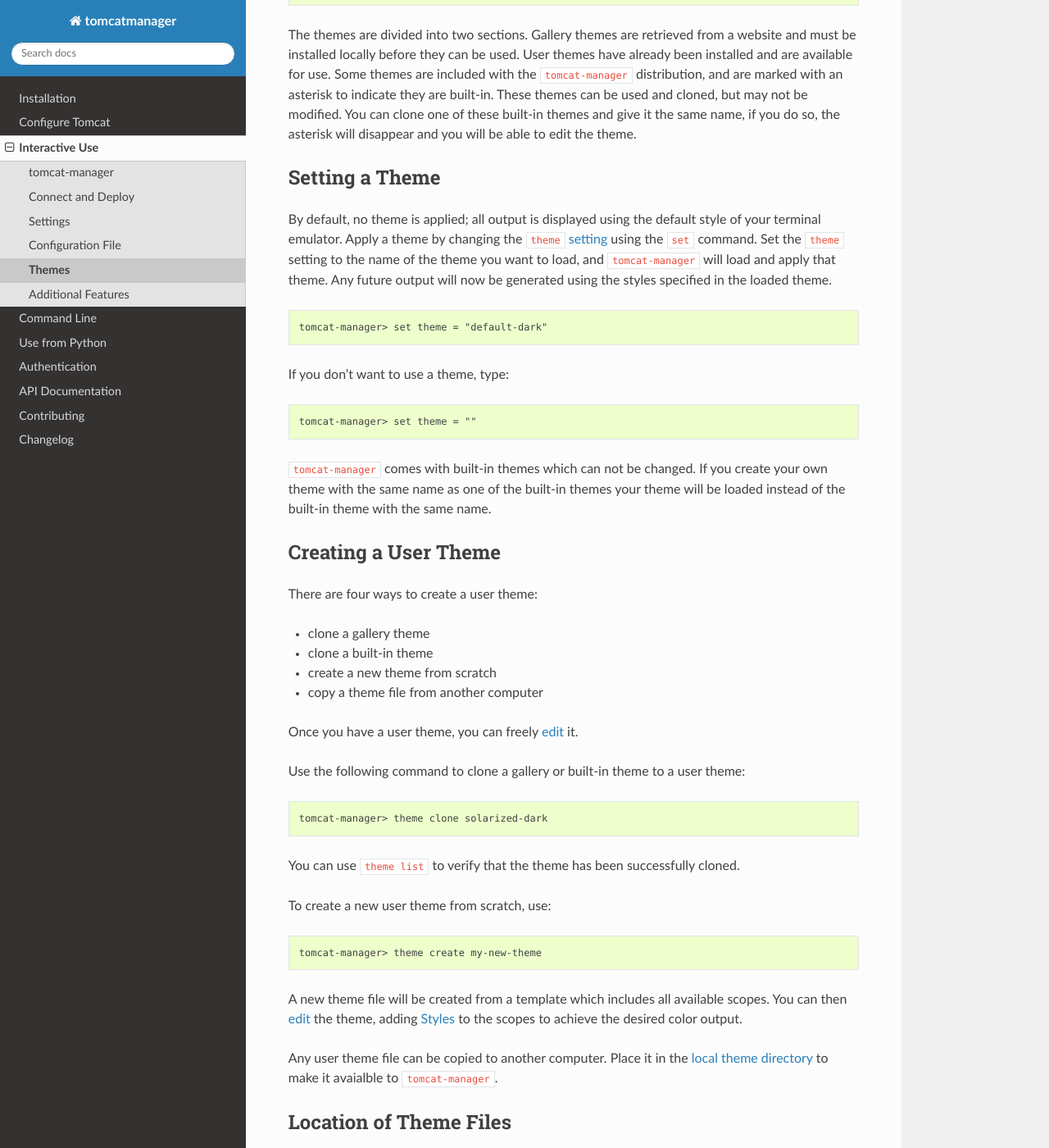
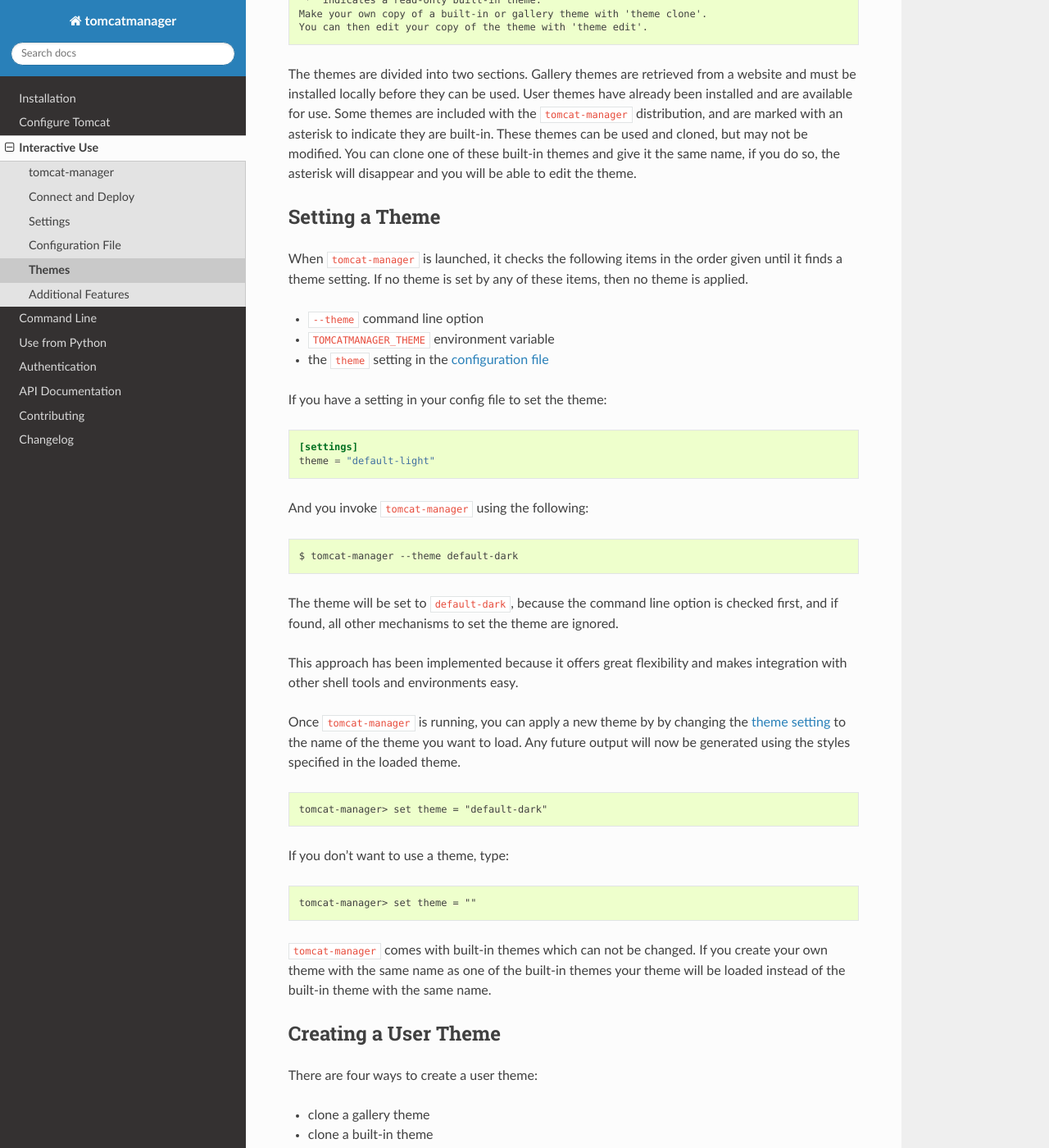
Before and after one commit to tomcatmanager/tomcatmanager, a Sphinx documentation site: the page built from docs/interactive/themes.rst, in a window 1280 px wide and 1400 px high, scrolled down 1335 px. Shown: the whole window at 82% size. Built offline with Sphinx 7.4.7 and the Read the Docs theme 2.0.0, drawn with Linux system fonts in a browser that asks for light colours; some of the changed text lies outside the part shown.

Commit message:
Add documentation aboue command line and env var to set theme

```diff
--- a/docs/interactive/themes.rst
+++ b/docs/interactive/themes.rst
@@ -1,8 +1,10 @@
 Themes
 ======
 
-When a theme is set, ``tomcat-manager`` displays colored output using the
-styles defined in theme.
+When a theme is set, ``tomcat-manager`` displays colored output using the styles
+defined in theme. By default, no theme is applied; all output is displayed using the
+default style of your terminal emulator. See https://no-color.org for an explanation
+of why this is the best approach.
 
 ``tomcat-manager`` comes with several built-in themes which use can use. Built-in
 themes can not be edited or modified. You can create your own themes, either from
@@ -76,12 +78,37 @@
 Setting a Theme
 ---------------
 
-By default, no theme is applied; all output is displayed using the default
-style of your terminal emulator. Apply a theme by changing the ``theme``
-:doc:`setting <settings>` using the ``set`` command. Set the ``theme`` setting
-to the name of the theme you want to load, and ``tomcat-manager`` will load and
-apply that theme. Any future output will now be generated using the styles specified
-in the loaded theme.
+When ``tomcat-manager`` is launched, it checks the following items in the order given
+until it finds a theme setting. If no theme is set by any of these items, then no
+theme is applied.
+
+- ``--theme`` command line option
+- ``TOMCATMANAGER_THEME`` environment variable
+- the ``theme`` setting in the :doc:`configuration file <configfile>`
+
+If you have a setting in your config file to set the theme:
+
+.. code-block:: toml
+
+    [settings]
+    theme = "default-light"
+
+And you invoke ``tomcat-manager`` using the following:
+
+.. code-block:: bash
+
+    $ tomcat-manager --theme default-dark
+
+The theme will be set to ``default-dark``, because the command line option is checked
+first, and if found, all other mechanisms to set the theme are ignored.
+
+This approach has been implemented because it offers great flexibility and makes
+integration with other shell tools and environments easy.
+
+Once ``tomcat-manager`` is running, you can apply a new theme by by changing the
+:ref:`theme setting <interactive/settings:theme>` to the name of the theme you want to
+load. Any future output will now be generated using the styles specified in the loaded
+theme.
 
 .. code-block:: text
 
```
